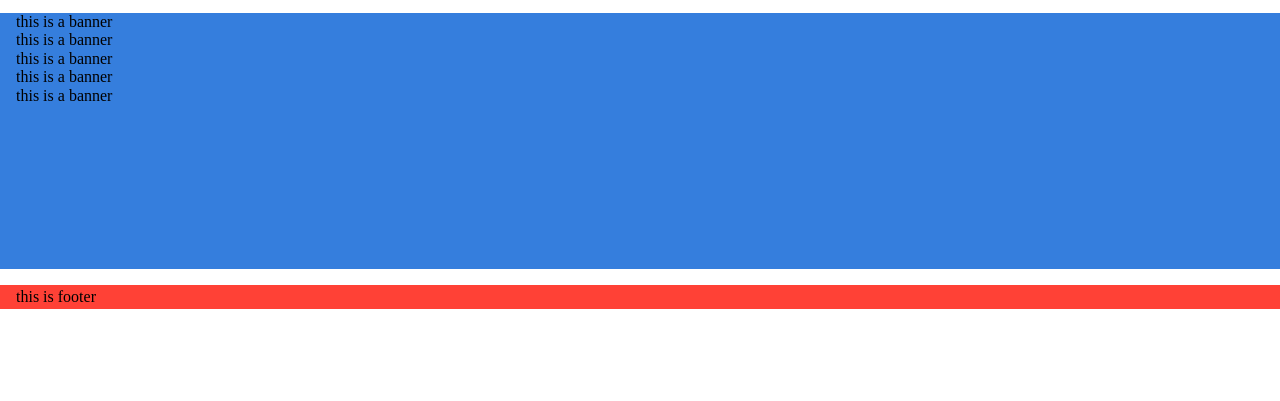
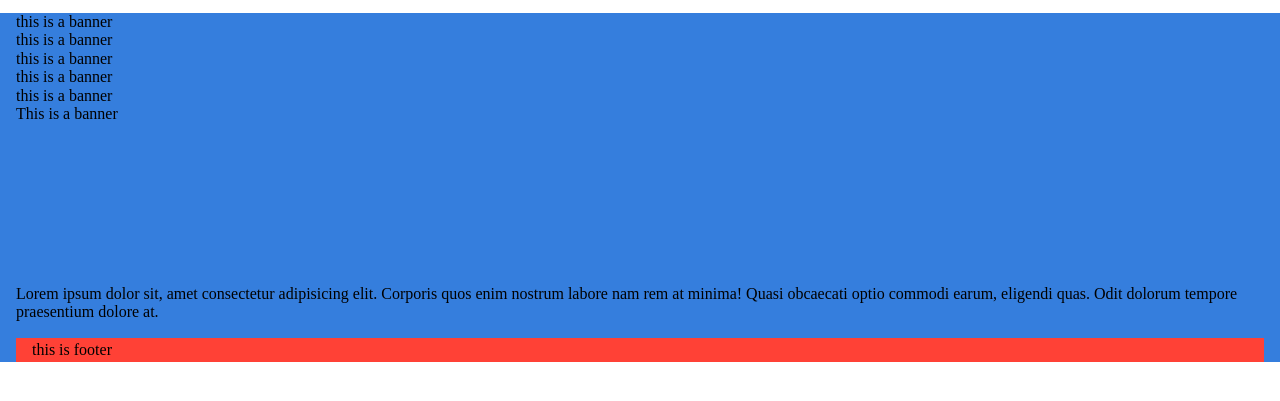
Before and after one commit to lingkongc/lingkongc, a website built with webpack: page src/view/index.html in a window 1280 px wide. Shown: the part 51-452 px from the top of the page. Built offline with nearby package versions, Linux system fonts and the light colour scheme.

Commit message:
2020-05-23

```diff
--- a/package.json
+++ b/package.json
@@ -29,7 +29,6 @@
     "clean-webpack-plugin": "^3.0.0",
     "css-loader": "^3.5.3",
     "eslint": "^6.8.0",
-    "eslint-config-airbnb-base": "^14.1.0",
     "eslint-plugin-import": "^2.20.2",
     "file-loader": "^4.3.0",
     "html-loader": "^0.5.5",
--- a/src/view/index.html
+++ b/src/view/index.html
@@ -19,9 +19,19 @@
             <div>this is a banner</div>
             <div>this is a banner</div>
             <div>this is a banner</div>
+            <div>This is a banner</div>
         </div>
-    </div>
-    <%= require('html-loader!./layout/footer.html') %>
+
+        <main>
+            <section class="card">
+                <div>
+                    <p>Lorem ipsum dolor sit, amet consectetur adipisicing elit. Corporis quos enim nostrum labore nam
+                        rem at minima! Quasi obcaecati optio commodi earum, eligendi quas. Odit dolorum tempore
+                        praesentium dolore at.</p>
+                </div>
+            </section>
+        </main>
+        <%= require('html-loader!./layout/footer.html') %>
 </body>
 
 </html>
--- a/webpack.common.js
+++ b/webpack.common.js
@@ -1,8 +1,11 @@
 const path = require('path');
 const HtmlWebpackPlugin = require('html-webpack-plugin');
-const { CleanWebpackPlugin } = require('clean-webpack-plugin');
+const {
+  CleanWebpackPlugin
+} = require('clean-webpack-plugin');
 const ManifestPlugin = require('webpack-manifest-plugin');
 const MiniCssExtractPlugin = require('mini-css-extract-plugin');
+
 
 const devMode = process.env.NODE_ENV !== 'production';
 // HtmlWebpackPlugin配置
@@ -33,8 +36,7 @@ module.exports = {
     rules: [{
       test: /\.(le|c)ss$/,
       exclude: /node_modules/,
-      use: [
-        {
+      use: [{
           loader: MiniCssExtractPlugin.loader,
           options: {
             hmr: process.env.NODE_ENV === 'development',
@@ -53,15 +55,13 @@ module.exports = {
     }, {
       test: /\.(png|svg|jpg|gif)$/,
       exclude: /node_modules/,
-      use: [
-        {
-          loader: 'url-loader',
-          options: {
-            limit: 1024,
-            name: 'images/[name].[ext]',
-          },
+      use: [{
+        loader: 'url-loader',
+        options: {
+          limit: 1024,
+          name: 'images/[name].[ext]',
         },
-      ],
+      }, ],
     }, {
       test: /\.(woff|woff2|eot|ttf|otf)$/,
       exclude: /node-modules/,
```
Also changed, not shown: src/pages/common/footer/index.js (line endings or trailing spaces), src/pages/common/index.less (line endings or trailing spaces), src/pages/index/index.js (line endings or trailing spaces).
